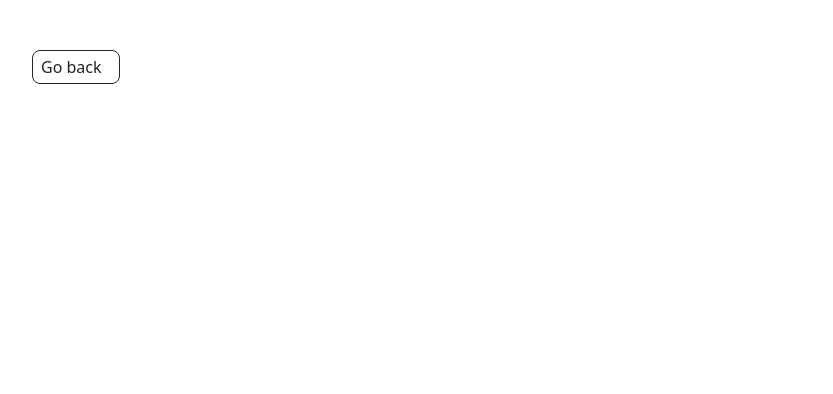
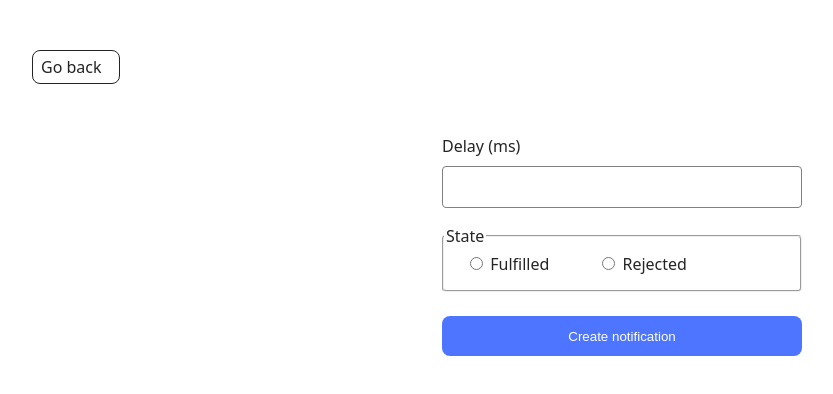
Before and after one commit to zopirli-berke/goit-js-hw-10, a website built with Vite: page src/02-snackbar.html in a window 1280 px wide. Shown: the whole page, without its empty margins (18-851 px from the left). Built offline with nearby package versions, Linux system fonts and the light colour scheme.

Commit message:
snackbar-complete

```diff
--- a/src/02-snackbar.html
+++ b/src/02-snackbar.html
@@ -6,9 +6,34 @@
     <meta name="viewport" content="width=device-width, initial-scale=1.0" />
     <title>Snackbar</title>
     <link rel="stylesheet" href="./css/styles.css" />
+    <link rel="stylesheet" href="izitoast/dist/css/iziToast.min.css" />
   </head>
   <body>
     <load src="./partials/back-link.html" />
+
+    <form class="form">
+      <label class="form-delay">
+        Delay (ms)
+        <input class="delay-input" type="number" name="delay" required />
+      </label>
+
+      <fieldset class="form-fieldset">
+        <legend>State</legend>
+        <div class="state-radio-group">
+          <label>
+            <input type="radio" name="state" value="fulfilled" required />
+            Fulfilled
+          </label>
+          <label>
+            <input type="radio" name="state" value="rejected" required />
+            Rejected
+          </label>
+        </div>
+      </fieldset>
+
+      <button type="submit" class="form-button">Create notification</button>
+    </form>
+
     <script type="module" src="./js/02-snackbar.js"></script>
   </body>
 </html>
--- a/src/css/styles.css
+++ b/src/css/styles.css
@@ -99,3 +99,75 @@
   display: flex;
   flex-direction: column;
 }
+
+/*Snackbar*/
+
+.form {
+  margin: 0 auto;
+}
+
+.form-delay {
+  display: flex;
+  align-items: flex-start;
+  justify-content: flex-start;
+  flex-direction: column;
+  gap: 8px;
+}
+
+.delay-input {
+  width: 358px;
+  height: 40px;
+  border-radius: 4px;
+  outline: none;
+  border: 1px solid #808080;
+  padding: 0px;
+}
+
+.delay-input:hover {
+  border: 1px solid #000000;
+}
+
+.delay-input:focus {
+  border: 1px solid #4e75ff;
+}
+
+.form-fieldset {
+  padding: 0px;
+  margin: 0px;
+  margin-top: 16px;
+  display: flex;
+  align-items: flex-start;
+  justify-content: flex-start;
+  flex-direction: column;
+  width: 356px;
+  height: 64px;
+  border-radius: 4px;
+  stroke-width: 1px;
+  stroke: #808080;
+}
+
+.state-radio-group {
+  display: flex;
+  align-items: center;
+  justify-content: center;
+  flex-direction: row;
+  gap: 48px;
+  width: 264px;
+  height: 32px;
+}
+
+.form-button {
+  border-radius: 8px;
+  padding: 8px 16px;
+  width: 360px;
+  height: 40px;
+  outline: none;
+  border: none;
+  background: #4e75ff;
+  color: #ffffff;
+  margin-top: 24px;
+}
+
+.form-button:hover {
+  background: #6c8cff;
+}
--- a/src/js/02-snackbar.js
+++ b/src/js/02-snackbar.js
@@ -0,0 +1,41 @@
+import iziToast from 'izitoast';
+import 'izitoast/dist/css/iziToast.min.css';
+
+const form = document.querySelector('.form');
+
+form.addEventListener('submit', e => {
+  e.preventDefault();
+
+  const delay = Number(form.elements.delay.value);
+  const state = form.elements.state.value;
+
+  createDelayedPromise(delay, state)
+    .then(delay => {
+      iziToast.success({
+        title: '✅ Fulfilled',
+        message: `Fulfilled promise in ${delay}ms`,
+        position: 'topRight',
+      });
+    })
+    .catch(delay => {
+      iziToast.error({
+        title: '❌ Rejected',
+        message: `Rejected promise in ${delay}ms`,
+        position: 'topRight',
+      });
+    });
+
+  form.reset(); // Formu sıfırla
+});
+
+function createDelayedPromise(delay, state) {
+  return new Promise((resolve, reject) => {
+    setTimeout(() => {
+      if (state === 'fulfilled') {
+        resolve(delay);
+      } else {
+        reject(delay);
+      }
+    }, delay);
+  });
+}
```
